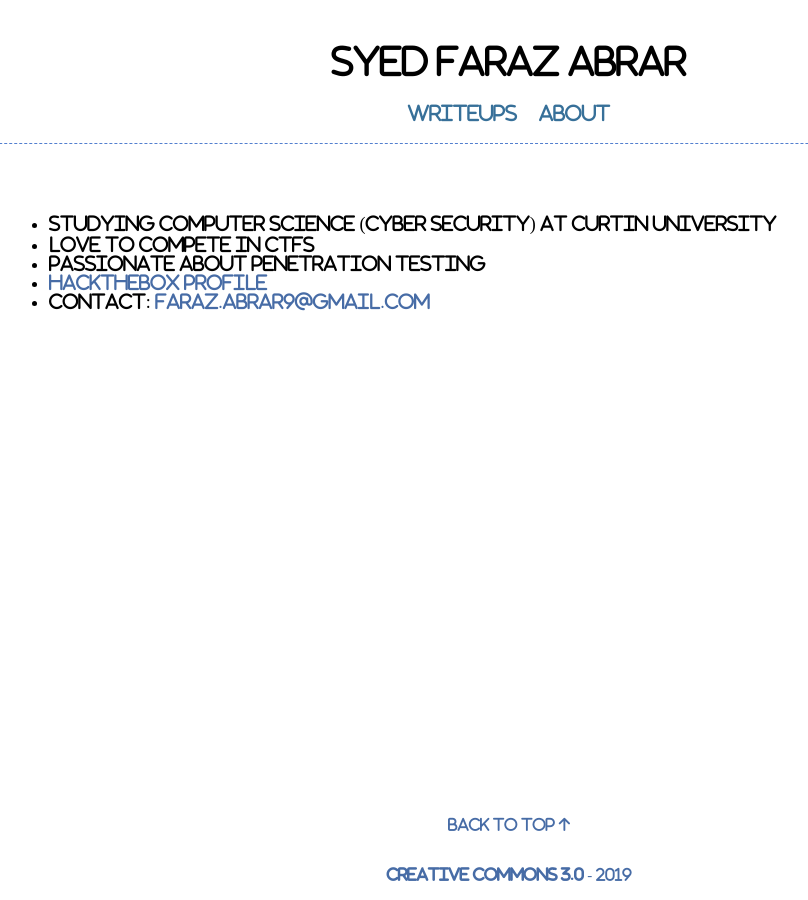
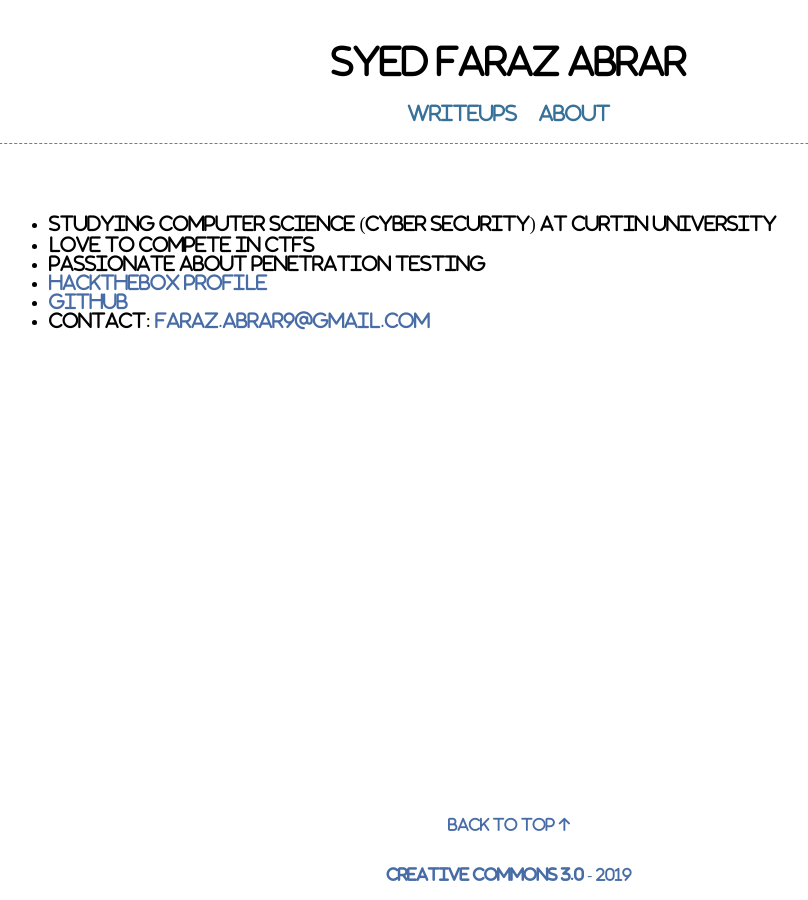
Before and after one commit to farazsth98/farazsth98.github.io, a Jekyll site: the page built from about.html, in a window 1280 px wide. Shown: the whole page, without its empty margins (131-939 px from the left). Built offline with Jekyll 4.4.1, drawn with Linux system fonts in a browser that asks for light colours; nearby versions of some CDN libraries.

Commit message:
Changed about

```diff
--- a/about.html
+++ b/about.html
@@ -9,5 +9,6 @@
   <li>Love to compete in CTFs</li>
   <li>Passionate about penetration testing</li>
   <li><a href="https://www.hackthebox.eu/profile/136164">HackTheBox profile</a></li>
+  <li><a href="https://github.com/farazsth98">Github</a></li>
   <li>Contact: <a href="mailto:faraz.abrar9@gmail.com">faraz.abrar9@gmail.com</a></li>
 </ul>
```
